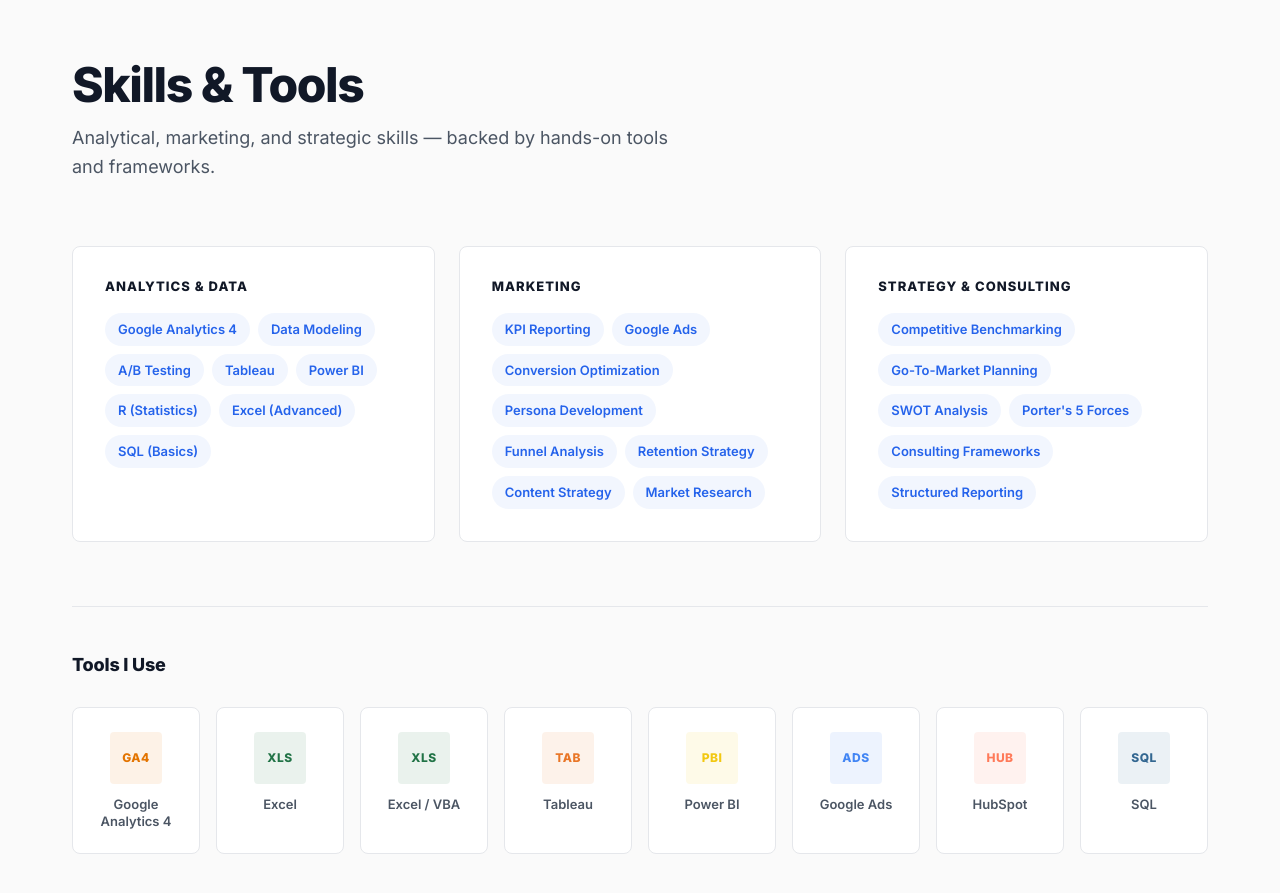
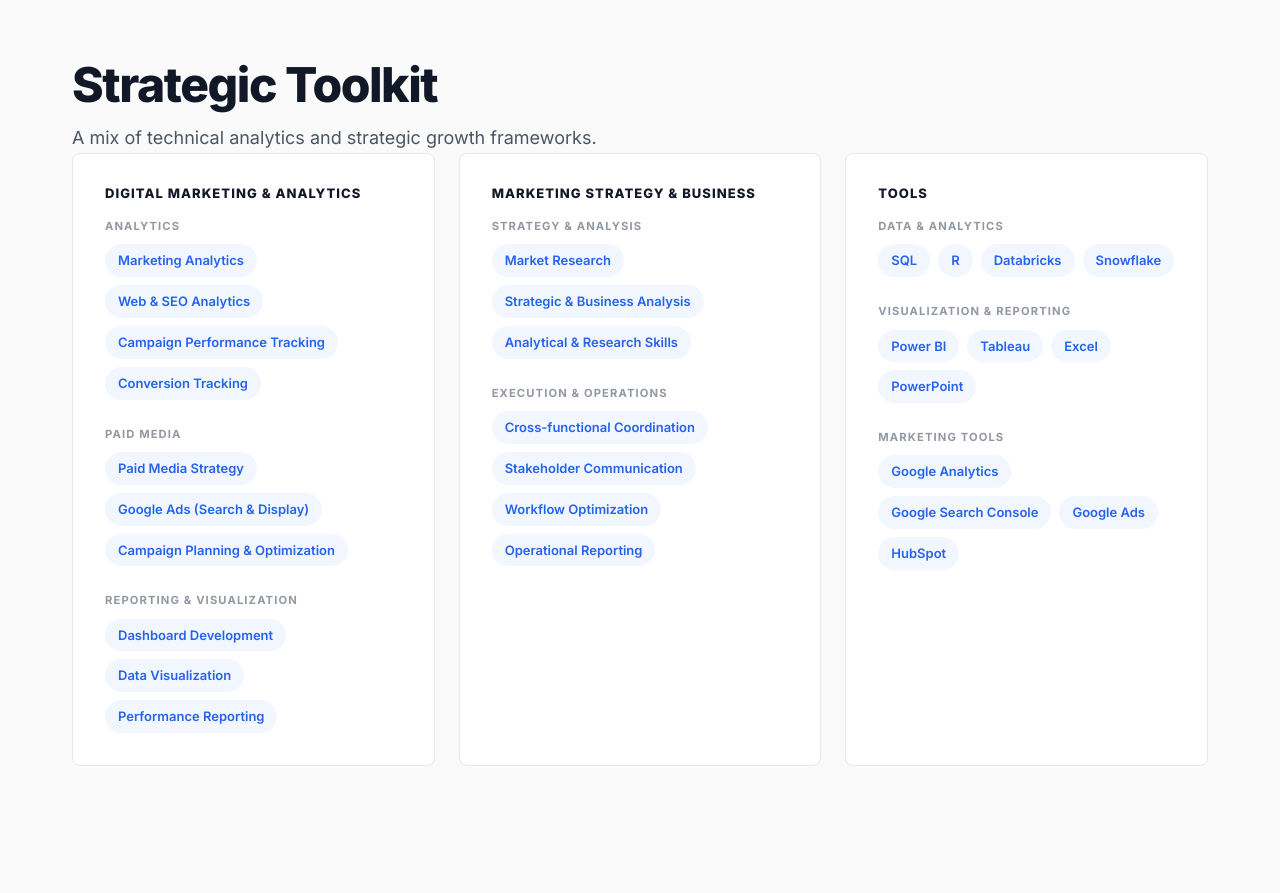
Before and after one commit to elenadkrayneva/antigraviti, a Next.js app: page / in a window 1280 px wide. Shown: the part 3860-4753 px from the top of the page. Built offline with nearby package versions, Linux system fonts and the light colour scheme.

Commit message:
Refactor Skills section into structured 3-column layout with sub-blocks

```diff
--- a/components/Skills.module.css
+++ b/components/Skills.module.css
@@ -73,6 +73,22 @@
   background: #ffffff;
 }
 
+.blocks {
+  display: flex;
+  flex-direction: column;
+  gap: 1.75rem;
+}
+
+.blockTitle {
+  font-size: 0.7rem;
+  font-weight: 700;
+  text-transform: uppercase;
+  letter-spacing: 0.1em;
+  color: var(--fg-secondary);
+  opacity: 0.6;
+  margin-bottom: 0.75rem;
+}
+
 /* Tools section */
 .toolsSection {
   border-top: 1px solid var(--border-subtle);
--- a/components/Skills.tsx
+++ b/components/Skills.tsx
@@ -3,29 +3,7 @@
 import styles from './Skills.module.css';
 import cvData from '@/data/cv.json';
 
-// Tool icon map using brand colors and simple SVG/emoji representations
-const toolIconMap: Record<string, { color: string; abbr: string }> = {
-  'Google Analytics 4': { color: '#E37400', abbr: 'GA4' },
-  'Excel (Advanced)': { color: '#217346', abbr: 'XLS' },
-  'Excel': { color: '#217346', abbr: 'XLS' },
-  'Excel / VBA': { color: '#217346', abbr: 'XLS' },
-  'Tableau': { color: '#E97627', abbr: 'TAB' },
-  'Power BI': { color: '#F2C811', abbr: 'PBI' },
-  'Google Ads': { color: '#4285F4', abbr: 'ADS' },
-  'HubSpot': { color: '#FF7A59', abbr: 'HUB' },
-  'SQL (Basics)': { color: '#336791', abbr: 'SQL' },
-  'SQL': { color: '#336791', abbr: 'SQL' },
-  'R (Statistics)': { color: '#276DC3', abbr: 'R' },
-  'R': { color: '#276DC3', abbr: 'R' },
-  'GA4': { color: '#E37400', abbr: 'GA4' },
-};
-
 export default function Skills() {
-  const { skills_categorized } = cvData;
-
-  const tools = skills_categorized['Tools'];
-  const skillCats = Object.entries(skills_categorized).filter(([cat]) => cat !== 'Tools');
-
   return (
     <section id="skills" className={styles.section}>
       <div className="container">
@@ -33,65 +11,38 @@
           initial={{ opacity: 0, y: 20 }}
           whileInView={{ opacity: 1, y: 0 }}
           viewport={{ once: true }}
-          transition={{ duration: 0.5 }}
-          className={styles.header}
+          transition={{ duration: 0.6 }}
         >
-          <h2 className={styles.sectionTitle}>Skills & Tools</h2>
-          <p className={styles.sectionSubtitle}>
-            Analytical, marketing, and strategic skills — backed by hands-on tools and frameworks.
-          </p>
+          <h2 className={styles.sectionTitle}>Strategic Toolkit</h2>
+          <p className={styles.sectionSubtitle}>A mix of technical analytics and strategic growth frameworks.</p>
         </motion.div>
 
-        {/* Skill categories */}
         <div className={styles.grid}>
-          {skillCats.map(([category, items], catIndex) => (
+          {cvData.skills_structured.map((category, catIndex) => (
             <motion.div
-              key={category}
-              className={styles.categoryCard}
-              initial={{ opacity: 0, y: 24 }}
+              key={category.category}
+              className={`glass-panel ${styles.categoryCard}`}
+              initial={{ opacity: 0, y: 20 }}
               whileInView={{ opacity: 1, y: 0 }}
               viewport={{ once: true }}
-              transition={{ delay: catIndex * 0.08, duration: 0.5 }}
+              transition={{ delay: catIndex * 0.1 }}
             >
-              <h3 className={styles.categoryTitle}>{category}</h3>
-              <div className={styles.pills}>
-                {(items as string[]).map((skill, i) => (
-                  <span key={i} className={styles.pill}>{skill}</span>
+              <h3 className={styles.categoryTitle}>{category.category}</h3>
+              <div className={styles.blocks}>
+                {category.blocks.map((block, i) => (
+                  <div key={i} className={styles.block}>
+                    <h4 className={styles.blockTitle}>{block.title}</h4>
+                    <div className={styles.pills}>
+                      {block.skills.map((skill, j) => (
+                        <span key={j} className={styles.pill}>{skill}</span>
+                      ))}
+                    </div>
+                  </div>
                 ))}
               </div>
             </motion.div>
           ))}
         </div>
-
-        {/* Tools with icons */}
-        <motion.div
-          className={styles.toolsSection}
-          initial={{ opacity: 0, y: 20 }}
-          whileInView={{ opacity: 1, y: 0 }}
-          viewport={{ once: true }}
-          transition={{ duration: 0.5, delay: 0.2 }}
-        >
-          <h3 className={styles.toolsTitle}>Tools I Use</h3>
-          <div className={styles.toolsGrid}>
-            {Object.entries(toolIconMap).filter(([name]) =>
-              [...(skills_categorized['Analytics & Data'] as string[]), ...(skills_categorized['Tools'] as string[])].includes(name)
-            ).slice(0, 8).map(([name, { color, abbr }], i) => (
-              <motion.div
-                key={name}
-                className={styles.toolCard}
-                initial={{ opacity: 0, scale: 0.9 }}
-                whileInView={{ opacity: 1, scale: 1 }}
-                viewport={{ once: true }}
-                transition={{ delay: i * 0.05 }}
-              >
-                <div className={styles.toolIcon} style={{ background: `${color}18`, color }}>
-                  <span className={styles.toolAbbr}>{abbr}</span>
-                </div>
-                <span className={styles.toolName}>{name.replace(' (Advanced)', '').replace(' (Basics)', '').replace(' (Statistics)', '')}</span>
-              </motion.div>
-            ))}
-          </div>
-        </motion.div>
       </div>
     </section>
   );
--- a/data/cv.json
+++ b/data/cv.json
@@ -10,44 +10,55 @@
     "phone": "+34 742 08 34 90",
     "photo": "/images/profile.jpg"
   },
-  "skills_categorized": {
-    "Analytics & Data": [
-      "Google Analytics 4",
-      "Data Modeling",
-      "A/B Testing",
-      "Tableau",
-      "Power BI",
-      "R (Statistics)",
-      "Excel (Advanced)",
-      "SQL (Basics)"
-    ],
-    "Marketing": [
-      "KPI Reporting",
-      "Google Ads",
-      "Conversion Optimization",
-      "Persona Development",
-      "Funnel Analysis",
-      "Retention Strategy",
-      "Content Strategy",
-      "Market Research"
-    ],
-    "Strategy & Consulting": [
-      "Competitive Benchmarking",
-      "Go-To-Market Planning",
-      "SWOT Analysis",
-      "Porter's 5 Forces",
-      "Consulting Frameworks",
-      "Structured Reporting"
-    ],
-    "Tools": [
-      "HubSpot",
-      "Google Ads",
-      "Canva",
-      "Notion",
-      "Excel / VBA",
-      "Google Workspace"
-    ]
-  },
+  "skills_structured": [
+    {
+      "category": "Digital Marketing & Analytics",
+      "blocks": [
+        {
+          "title": "Analytics",
+          "skills": ["Marketing Analytics", "Web & SEO Analytics", "Campaign Performance Tracking", "Conversion Tracking"]
+        },
+        {
+          "title": "Paid Media",
+          "skills": ["Paid Media Strategy", "Google Ads (Search & Display)", "Campaign Planning & Optimization"]
+        },
+        {
+          "title": "Reporting & Visualization",
+          "skills": ["Dashboard Development", "Data Visualization", "Performance Reporting"]
+        }
+      ]
+    },
+    {
+      "category": "Marketing Strategy & Business",
+      "blocks": [
+        {
+          "title": "Strategy & Analysis",
+          "skills": ["Market Research", "Strategic & Business Analysis", "Analytical & Research Skills"]
+        },
+        {
+          "title": "Execution & Operations",
+          "skills": ["Cross-functional Coordination", "Stakeholder Communication", "Workflow Optimization", "Operational Reporting"]
+        }
+      ]
+    },
+    {
+      "category": "Tools",
+      "blocks": [
+        {
+          "title": "Data & Analytics",
+          "skills": ["SQL", "R", "Databricks", "Snowflake"]
+        },
+        {
+          "title": "Visualization & Reporting",
+          "skills": ["Power BI", "Tableau", "Excel", "PowerPoint"]
+        },
+        {
+          "title": "Marketing Tools",
+          "skills": ["Google Analytics", "Google Search Console", "Google Ads", "HubSpot"]
+        }
+      ]
+    }
+  ],
   "tools_with_icons": [
     { "name": "Google Analytics 4", "icon": "ga4", "color": "#E37400" },
     { "name": "Excel", "icon": "excel", "color": "#217346" },
```
